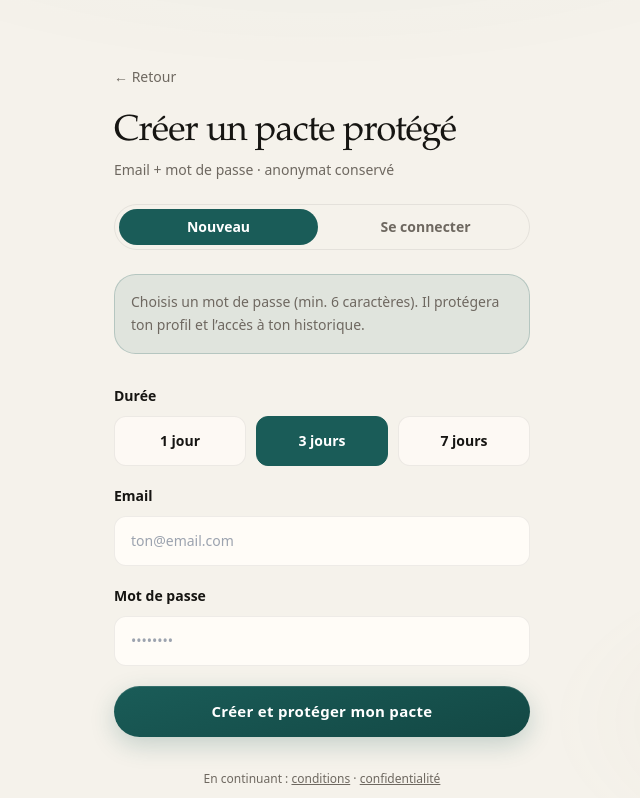
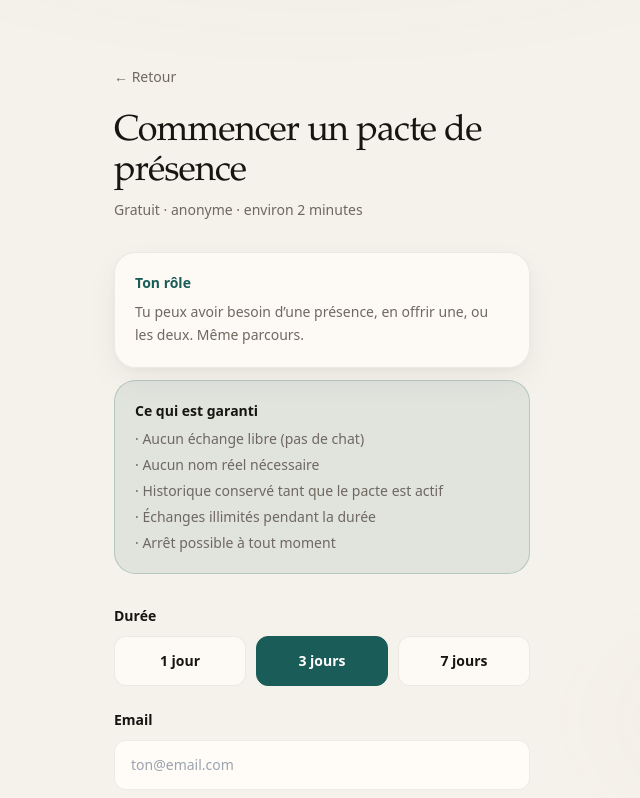
Before and after one commit to piratebtz64-hue/pacte-silencieux, a Next.js app: page /start in a window 1280 px wide. Shown: the top 798 px of the page, without its empty margins (318-958 px from the left). Built offline with nearby package versions, Linux system fonts and the light colour scheme; no server answers.

Commit message:
chore: suppression mot de passe profil — retour email simple

```diff
--- a/src/app/start/page.tsx
+++ b/src/app/start/page.tsx
@@ -7,8 +7,6 @@ import { useRouter } from 'next/navigation';
 export default function StartPage() {
   const router = useRouter();
   const [email, setEmail] = useState('');
-  const [password, setPassword] = useState('');
-  const [mode, setMode] = useState<'register' | 'login'>('register');
   const [duration, setDuration] = useState<'1' | '3' | '7'>('3');
   const [loading, setLoading] = useState(false);
   const [error, setError] = useState<string | null>(null);
@@ -18,57 +16,12 @@ export default function StartPage() {
     pactId: string;
   } | null>(null);
 
-  const unlockSession = async () => {
-    const res = await fetch('/api/auth/password', {
-      method: 'POST',
-      headers: { 'Content-Type': 'application/json' },
-      body: JSON.stringify({ email, password, mode }),
-    });
-    const data = await res.json();
-    if (!res.ok) throw new Error(data.error || 'Erreur mot de passe');
-    if (data.userId) localStorage.setItem('pacte_userId', data.userId);
-    localStorage.setItem('pacte_unlocked', '1');
-    localStorage.setItem('pacte_email', email.toLowerCase().trim());
-    return data;
-  };
-
   const handleSubmit = async (e: React.FormEvent) => {
     e.preventDefault();
     setLoading(true);
     setError(null);
 
     try {
-      // 1. Mot de passe obligatoire
-      await unlockSession();
-
-      // 2. Login seul → reprendre pacte si possible
-      if (mode === 'login') {
-        const startRes = await fetch('/api/start', {
-          method: 'POST',
-          headers: { 'Content-Type': 'application/json' },
-          body: JSON.stringify({
-            email,
-            durationDays: Number(duration),
-            forceNew: false,
-          }),
-        });
-        const startData = await startRes.json();
-        if (!startRes.ok) throw new Error(startData.error || 'Erreur');
-        if (startData.userId) localStorage.setItem('pacte_userId', startData.userId);
-        if (startData.pactId) localStorage.setItem('pacte_pactId', startData.pactId);
-        if (startData.resume && startData.pactId) {
-          router.push(`/pact/${startData.pactId}`);
-          return;
-        }
-        setDone({
-          emailSent: !!startData.emailSent,
-          warning: startData.emailWarning || null,
-          pactId: startData.pactId,
-        });
-        return;
-      }
-
-      // 3. Nouveau pacte
       const res = await fetch('/api/start', {
         method: 'POST',
         headers: { 'Content-Type': 'application/json' },
@@ -78,12 +31,21 @@ export default function StartPage() {
           forceNew: false,
         }),
       });
+
       const data = await res.json();
-      if (!res.ok) throw new Error(data.error || 'Une erreur est survenue');
 
+      if (!res.ok) {
+        throw new Error(data.error || 'Une erreur est survenue');
+      }
+
+      localStorage.setItem('pacte_email', email.toLowerCase().trim());
       localStorage.setItem('pacte_duration', duration);
       if (data.userId) localStorage.setItem('pacte_userId', data.userId);
       if (data.pactId) localStorage.setItem('pacte_pactId', data.pactId);
+
+      if (typeof Notification !== 'undefined' && Notification.permission === 'default') {
+        Notification.requestPermission().catch(() => {});
+      }
 
       if (data.resume && data.pactId) {
         router.push(`/pact/${data.pactId}`);
@@ -136,54 +98,40 @@ export default function StartPage() {
           ← Retour
         </Link>
         <h1 className="mt-6 font-serif text-3xl md:text-4xl tracking-tight">
-          {mode === 'register' ? 'Créer un pacte protégé' : 'Se reconnecter'}
+          Commencer un pacte de présence
         </h1>
         <p className="mt-2 text-sm" style={{ color: 'var(--muted)' }}>
-          Email + mot de passe · anonymat conservé
+          Gratuit · anonyme · environ 2 minutes
         </p>
 
-        <div className="mt-6 flex gap-2 p-1 rounded-full border" style={{ borderColor: 'var(--border)' }}>
-          <button
-            type="button"
-            onClick={() => setMode('register')}
-            className="flex-1 py-2 rounded-full text-sm font-semibold"
-            style={
-              mode === 'register'
-                ? { background: 'var(--accent)', color: '#fff' }
-                : { color: 'var(--muted)' }
-            }
-          >
-            Nouveau
-          </button>
-          <button
-            type="button"
-            onClick={() => setMode('login')}
-            className="flex-1 py-2 rounded-full text-sm font-semibold"
-            style={
-              mode === 'login'
-                ? { background: 'var(--accent)', color: '#fff' }
-                : { color: 'var(--muted)' }
-            }
-          >
-            Se connecter
-          </button>
+        <div className="card-premium mt-8 p-5">
+          <p className="text-sm font-semibold" style={{ color: 'var(--accent)' }}>
+            Ton rôle
+          </p>
+          <p className="mt-2 text-sm leading-relaxed" style={{ color: 'var(--muted)' }}>
+            Tu peux avoir besoin d’une présence, en offrir une, ou les deux. Même
+            parcours.
+          </p>
         </div>
 
         <div
-          className="mt-6 p-4 rounded-[var(--radius)] border text-sm leading-relaxed"
+          className="mt-3 p-5 rounded-[var(--radius)] border"
           style={{
             borderColor: 'color-mix(in srgb, var(--accent) 22%, transparent)',
             background: 'var(--accent-soft)',
-            color: 'var(--muted)',
           }}
         >
-          {mode === 'register'
-            ? 'Choisis un mot de passe (min. 6 caractères). Il protégera ton profil et l’accès à ton historique.'
-            : 'Entre le même email et mot de passe pour retrouver ton pacte actif et tes messages.'}
+          <p className="text-sm font-semibold">Ce qui est garanti</p>
+          <ul className="mt-2 text-sm space-y-1.5" style={{ color: 'var(--muted)' }}>
+            <li>· Aucun échange libre (pas de chat)</li>
+            <li>· Aucun nom réel nécessaire</li>
+            <li>· Historique conservé tant que le pacte est actif</li>
+            <li>· Échanges illimités pendant la durée</li>
+            <li>· Arrêt possible à tout moment</li>
+          </ul>
         </div>
 
-        <form onSubmit={handleSubmit} className="mt-8 space-y-5">
-          {mode === 'register' && (
+        <form onSubmit={handleSubmit} className="mt-8 space-y-6">
           <div>
             <label className="block text-sm font-semibold mb-2.5">Durée</label>
             <div className="grid grid-cols-3 gap-2.5">
@@ -211,7 +159,6 @@ export default function StartPage() {
               ))}
             </div>
           </div>
-          )}
 
           <div>
             <label className="block text-sm font-semibold mb-2.5">Email</label>
@@ -228,24 +175,10 @@ export default function StartPage() {
               placeholder="ton@email.com"
               autoComplete="email"
             />
-          </div>
-
-          <div>
-            <label className="block text-sm font-semibold mb-2.5">Mot de passe</label>
-            <input
-              type="password"
-              value={password}
-              onChange={(e) => setPassword(e.target.value)}
-              required
-              minLength={6}
-              className="w-full px-4 py-3.5 rounded-xl border text-sm"
-              style={{
-                borderColor: 'var(--border)',
-                background: 'var(--card-solid)',
-              }}
-              placeholder="••••••••"
-              autoComplete={mode === 'login' ? 'current-password' : 'new-password'}
-            />
+            <p className="mt-2 text-xs" style={{ color: 'var(--muted)' }}>
+              Si un pacte actif existe avec cet email, tu le reprends avec
+              l’historique.
+            </p>
           </div>
 
           {error && (
@@ -253,11 +186,7 @@ export default function StartPage() {
           )}
 
           <button type="submit" disabled={loading} className="btn-primary w-full disabled:opacity-60">
-            {loading
-              ? 'Chargement…'
-              : mode === 'login'
-                ? 'Se connecter'
-                : 'Créer et protéger mon pacte'}
+            {loading ? 'Chargement…' : 'Continuer'}
           </button>
         </form>
 
```
Also changed, not shown: 1 other file (tests, documents, lock files or other folders). Lines whose indentation alone changed are shown as unchanged.
